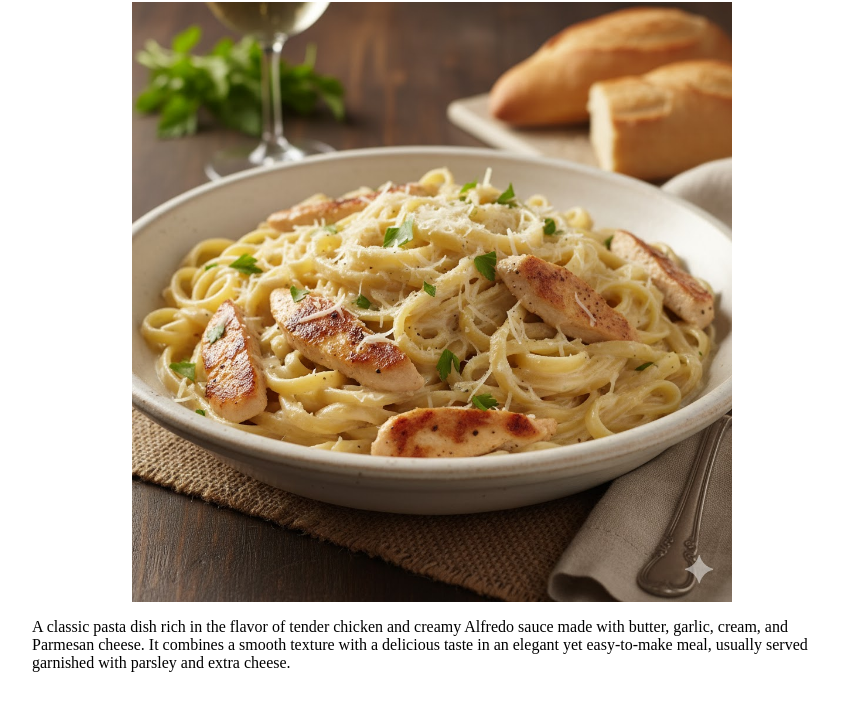
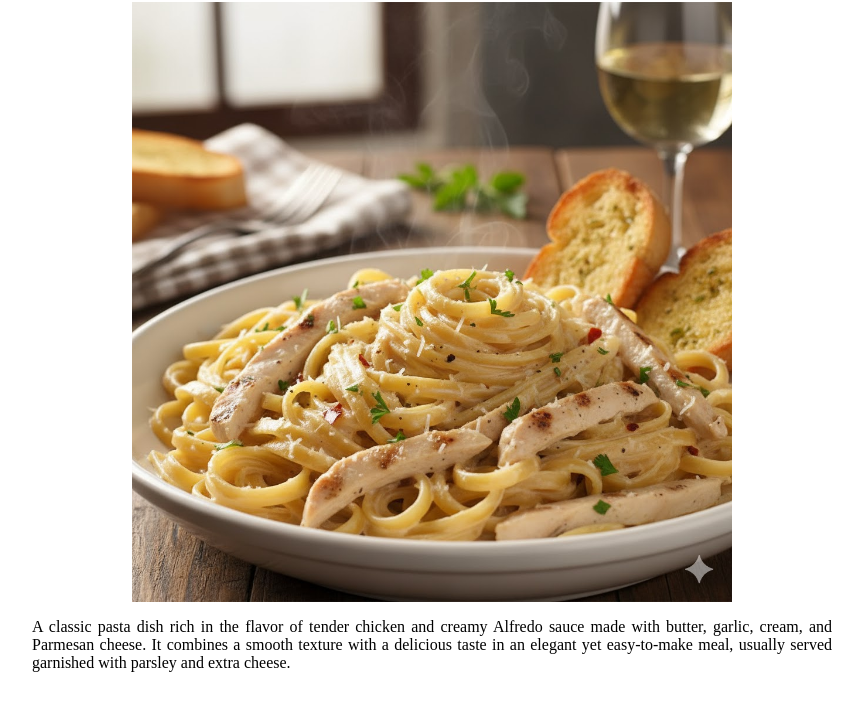
Before and after one commit to ahmed82git/challenge-N01-html, a plain HTML site: page index.html in a window 1280 px wide. Shown: the part 86-791 px from the top of the page, without its empty margins (208-1071 px from the left). Drawn offline with Linux system fonts and the light colour scheme.

Commit message:
first commit

```diff
--- a/index.html
+++ b/index.html
@@ -29,13 +29,13 @@
         >
           <h1>Creamy Chicken Alfredo Pasta</h1>
           <img
-            src="asset/img02.jpg"
+            src="asset/img03.jpg"
             alt="reamy Chicken Alfredo Pasta"
             width="600"
           />
         </header>
         <section>
-          <p>
+          <p style="text-align: justify;">
             A classic pasta dish rich in the flavor of tender chicken and creamy
             Alfredo sauce made with butter, garlic, cream, and Parmesan cheese.
             It combines a smooth texture with a delicious taste in an elegant
```
Also changed, not shown: asset/img02.jpg (deleted), 3 other files.
